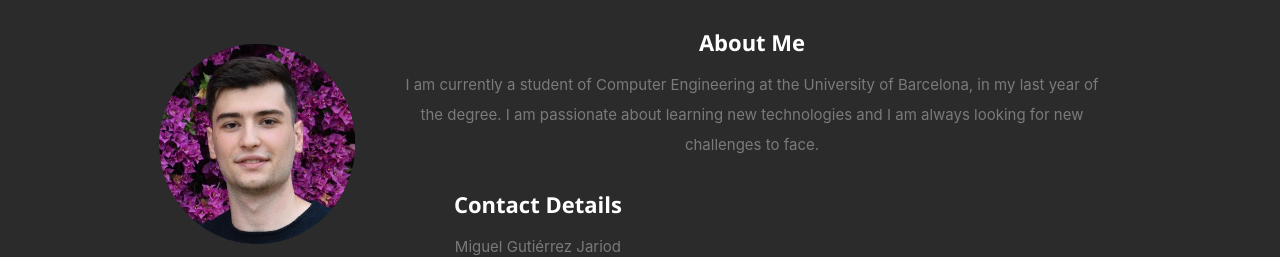
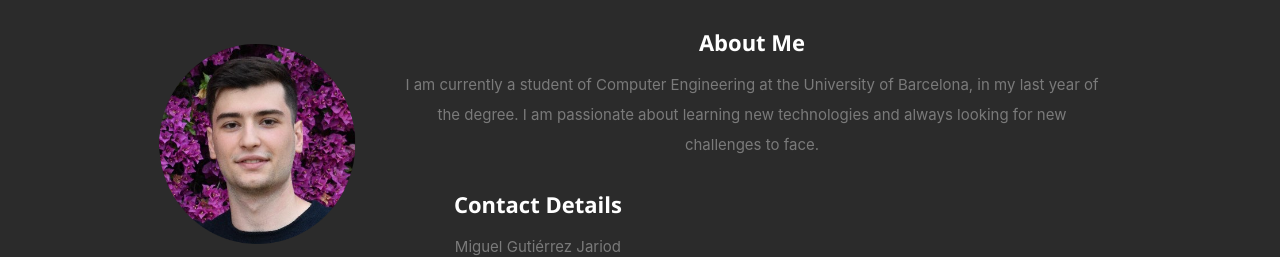
Before and after one commit to MikierXXV/Portfolio, a React (Create React App) app: page / in a window 1280 px wide. Shown: the part 868-1125 px from the top of the page. Built offline with nearby package versions, Linux system fonts and the light colour scheme.

Commit message:
added description

```diff
--- a/src/resumeData.js
+++ b/src/resumeData.js
@@ -17,7 +17,7 @@ let resumeData = {
             "className":"fa fa-github"
         }
     ],
-    "aboutme":"I am currently a student of Computer Engineering at the University of Barcelona, in my last year of the degree. I am passionate about learning new technologies and I am always looking for new challenges to face.",
+    "aboutme":"I am currently a student of Computer Engineering at the University of Barcelona, in my last year of the degree. I am passionate about learning new technologies and always looking for new challenges to face. ",
     "address":"Spain, Barcelona",
     "email":"miguel.gutjar@gmail.com",
     "phone":"(+34) 649 168 840",
```
